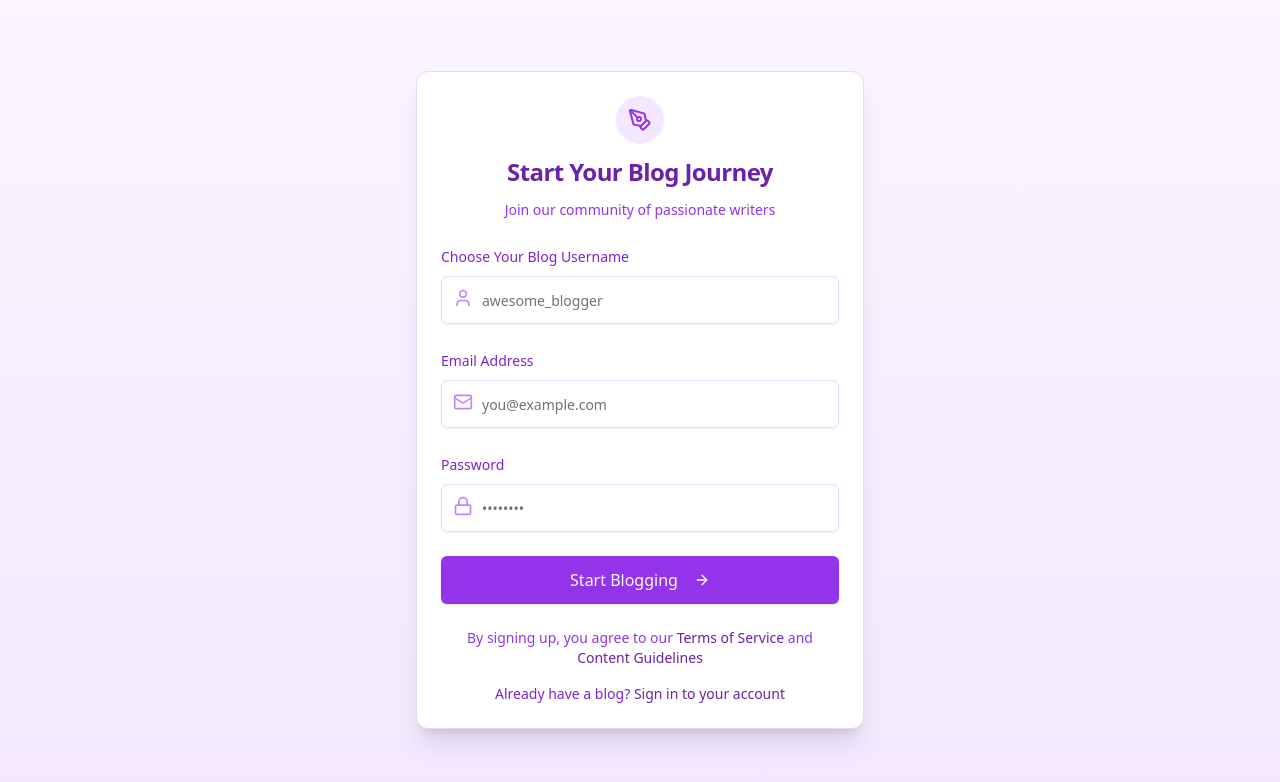
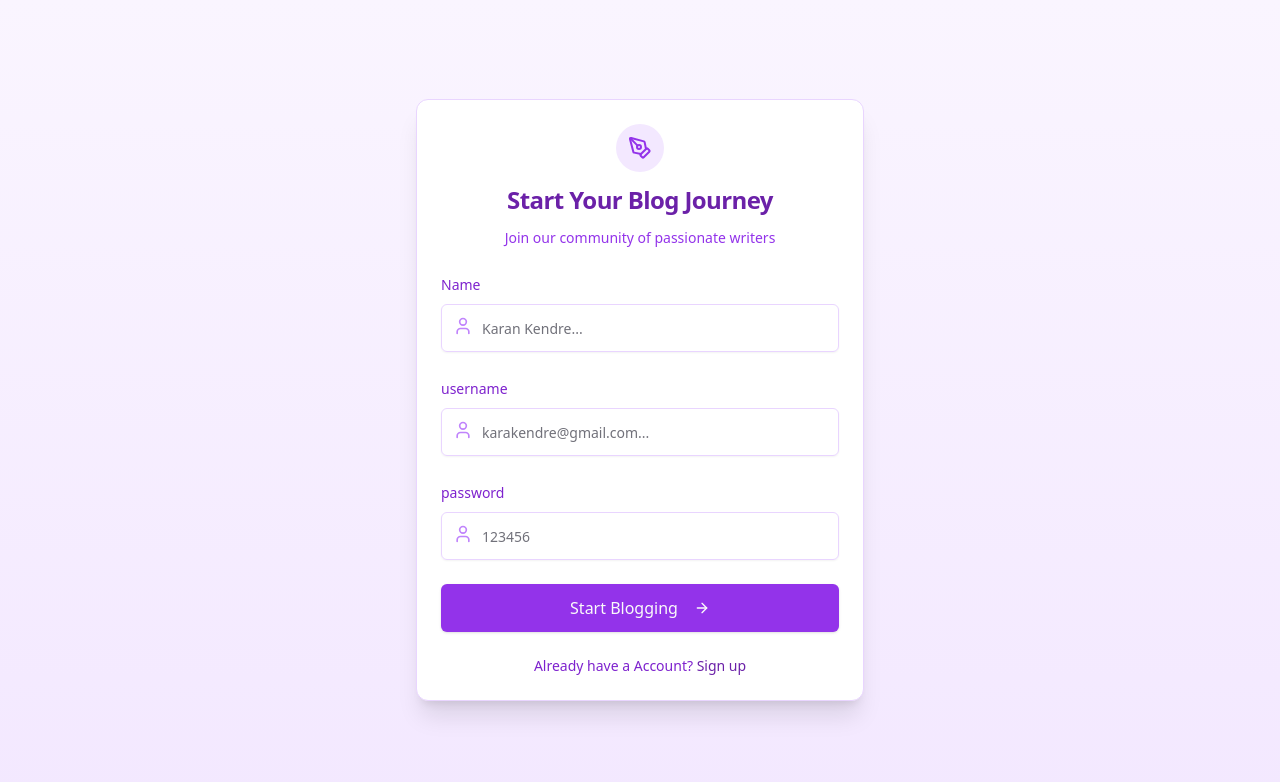
Before and after one commit to kendrekaran/blog, a React (Vite) app in the folder frontend/: page /signup in a window 1280 px wide. Shown: the top 782 px of the page. Built offline with nearby package versions, Linux system fonts and the light colour scheme.

Commit message:
Updated Frontend Updated Signin & Signup

```diff
--- a/frontend/src/App.tsx
+++ b/frontend/src/App.tsx
@@ -11,8 +11,8 @@ function App() {
       <BrowserRouter>
         <Routes>
           <Route path="/" element={<LandingPage />} />
-          <Route path="/signup" element={<SignUp />} />
-          <Route path="/signin" element={<SignIn />} />
+          <Route path="/signup" element={<SignUp type='signup' />} />
+          <Route path="/signin" element={<SignUp type='signin' />} />
           <Route path="/blog/:id" element={<Blog />} />
         </Routes>
       </BrowserRouter>
--- a/frontend/src/component/Quote.tsx
+++ /dev/null
@@ -1,11 +0,0 @@
-import React from 'react'
-
-const Quote = () => {
-  return (
-    <div className='bg-slate-200 h-screen '>
-
-    </div>
-  )
-}
-
-export default Quote
--- a/frontend/src/pages/Signup.tsx
+++ b/frontend/src/pages/Signup.tsx
@@ -1,21 +1,26 @@
 'use client'
 
-import React, { useState } from 'react';
+import React, { ChangeEvent, ChangeEventHandler, useState } from 'react';
 import { Button } from "@/components/ui/button";
 import { Input } from "@/components/ui/input";
 import { Label } from "@/components/ui/label";
 import { Card, CardContent, CardDescription, CardFooter, CardHeader, CardTitle } from "@/components/ui/card";
 import { PenTool, Mail, Lock, ArrowRight, User } from 'lucide-react';
 import { Link } from 'react-router-dom';
-export default function SignUp() {
-  const [username, setUsername] = useState('');
-  const [email, setEmail] = useState('');
-  const [password, setPassword] = useState('');
+import { SignupInput } from "@karan901/algoarena-common"
 
-  const handleSubmit = (e: React.FormEvent) => {
-    e.preventDefault();
-    console.log('Sign up:', { username, email, password });
-  };
+
+export default function SignUp({type} : {type : "signin" | "signup"}) {
+  const [postInputs, setPostInputs] = useState<SignupInput>({
+    name : "",
+    username : "",
+    password : ""
+  })
+
+  // const handleSubmit = (e: React.FormEvent) => {
+  //   e.preventDefault();
+  //   console.log('Sign up:', { username, email, password });
+  // };
 
   return (
     <main className="min-h-screen flex items-center justify-center p-4 bg-gradient-to-b from-purple-50 to-purple-100">
@@ -30,26 +35,77 @@ export default function SignUp() {
               Join our community of passionate writers
             </CardDescription>
           </CardHeader>
-          <CardContent>
-            <form onSubmit={handleSubmit} className="space-y-6">
+          <CardContent className='space-y-6 '>
+            <LabelledInput label="Name" placeholder='Karan Kendre...' onChange={(e) =>{
+                setPostInputs ({
+                  ...postInputs,
+                  name : e.target.value
+                })
+            }} />
+
+            <LabelledInput label="username" placeholder='karakendre@gmail.com...' onChange={(e) =>{
+                setPostInputs ({
+                  ...postInputs,
+                  username : e.target.value
+                })
+            }} />
+
+            <LabelledInput label="password" type='password' placeholder='123456' onChange={(e) =>{
+                setPostInputs ({
+                  ...postInputs,
+                  password : e.target.value
+                })
+            }} />
+
+            <Button type="submit" className="w-full h-12 text-base flex items-center justify-center space-x-2 bg-purple-600 hover:bg-purple-700">
+                  <span>Start Blogging</span>
+                  <ArrowRight className="w-5 h-5" />
+            </Button>
+          </CardContent>
+          <CardFooter className="flex flex-col space-y-4 text-center">
+            <div className="text-sm text-purple-700">
+              { type === "signin" ? "Don't Have an account? " : "Already have a Account? " }
+              <Link to={type === "signin" ? "/signup" : "/signin"}
+              className="text-purple-800 hover:underline font-medium">
+                {type === "signin" ? "Sign In" : "Sign up"}
+              </Link>
+            </div>
+          </CardFooter>
+        </Card>
+      </div>
+    </main>
+  );
+}
+
+interface LabelledInputType{
+  label : string
+  placeholder : string
+  onChange : (e : ChangeEvent<HTMLInputElement> ) => void
+  type? : string
+}
+
+function LabelledInput({ label, placeholder, onChange , type}: LabelledInputType){
+  return(
+    <div>
+            <form  className="space-y-6">
               <div className="space-y-2">
                 <Label htmlFor="username" className="text-sm font-medium text-purple-700">
-                  Choose Your Blog Username
+                  {label}
                 </Label>
                 <div className="relative">
                   <User className="absolute left-3 top-3 h-5 w-5 text-purple-400" />
                   <Input
                     id="username"
-                    type="text"
-                    placeholder="awesome_blogger"
+                    type={type || "text"}
+                    placeholder={placeholder}
                     className="pl-10 h-12 border-purple-200 focus:border-purple-400 focus:ring-purple-400"
-                    value={username}
-                    onChange={(e) => setUsername(e.target.value)}
+                    // value={username}
+                    onChange={onChange}
                     required
                   />
                 </div>
               </div>
-              <div className="space-y-2">
+              {/* <div className="space-y-2">
                 <Label htmlFor="email" className="text-sm font-medium text-purple-700">
                   Email Address
                 </Label>
@@ -82,30 +138,10 @@ export default function SignUp() {
                     required
                   />
                 </div>
-              </div>
+              </div> */}
 
-              <Button type="submit" className="w-full h-12 text-base flex items-center justify-center space-x-2 bg-purple-600 hover:bg-purple-700">
-                <span>Start Blogging</span>
-                <ArrowRight className="w-5 h-5" />
-              </Button>
+
             </form>
-          </CardContent>
-          <CardFooter className="flex flex-col space-y-4 text-center">
-            <p className="text-sm text-purple-600">
-              By signing up, you agree to our{' '}
-              <a href="#" className="text-purple-800 hover:underline">Terms of Service</a>
-              {' '}and{' '}
-              <a href="#" className="text-purple-800 hover:underline">Content Guidelines</a>
-            </p>
-            <div className="text-sm text-purple-700">
-              Already have a blog?{' '}
-              <Link to="/signin" className="text-purple-800 hover:underline font-medium">
-                Sign in to your account
-              </Link>
-            </div>
-          </CardFooter>
-        </Card>
-      </div>
-    </main>
-  );
+          </div>
+  )
 }
```
Also changed, not shown: 1 other file (tests, documents, lock files or other folders).
